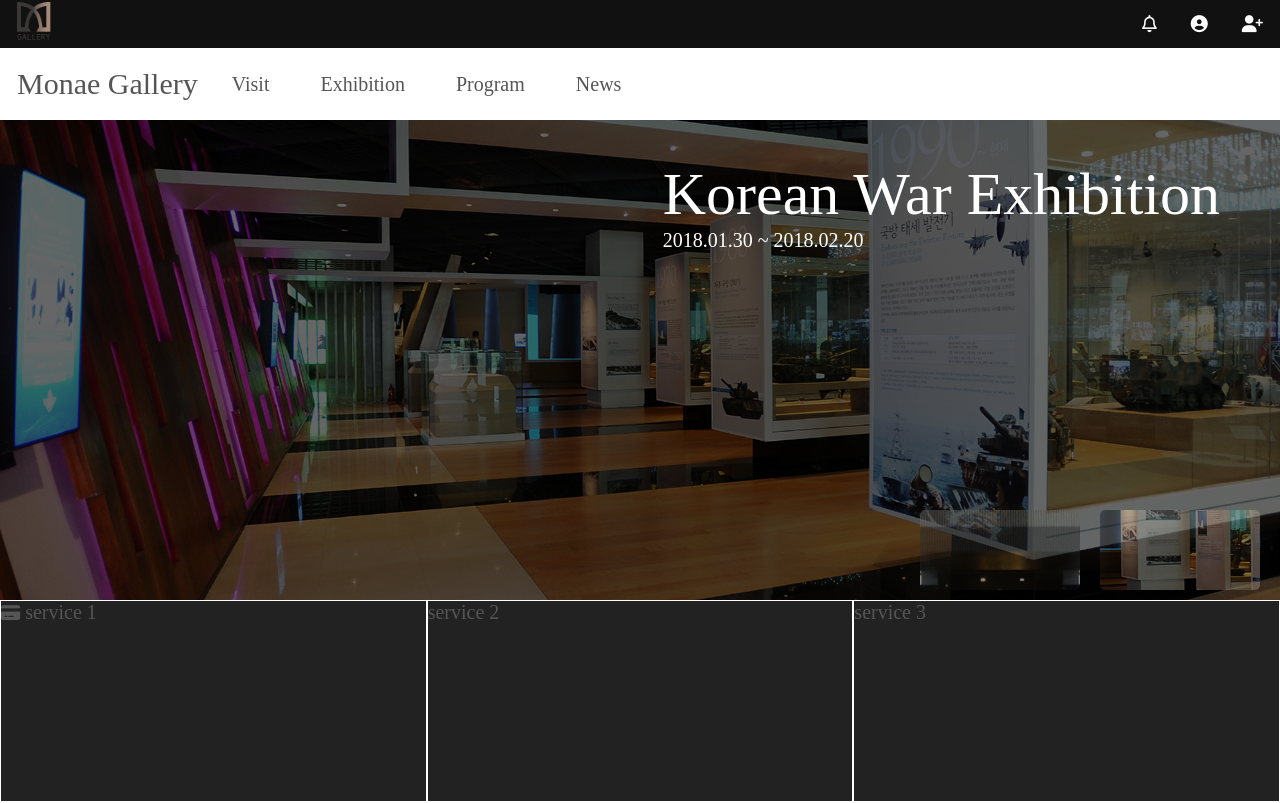
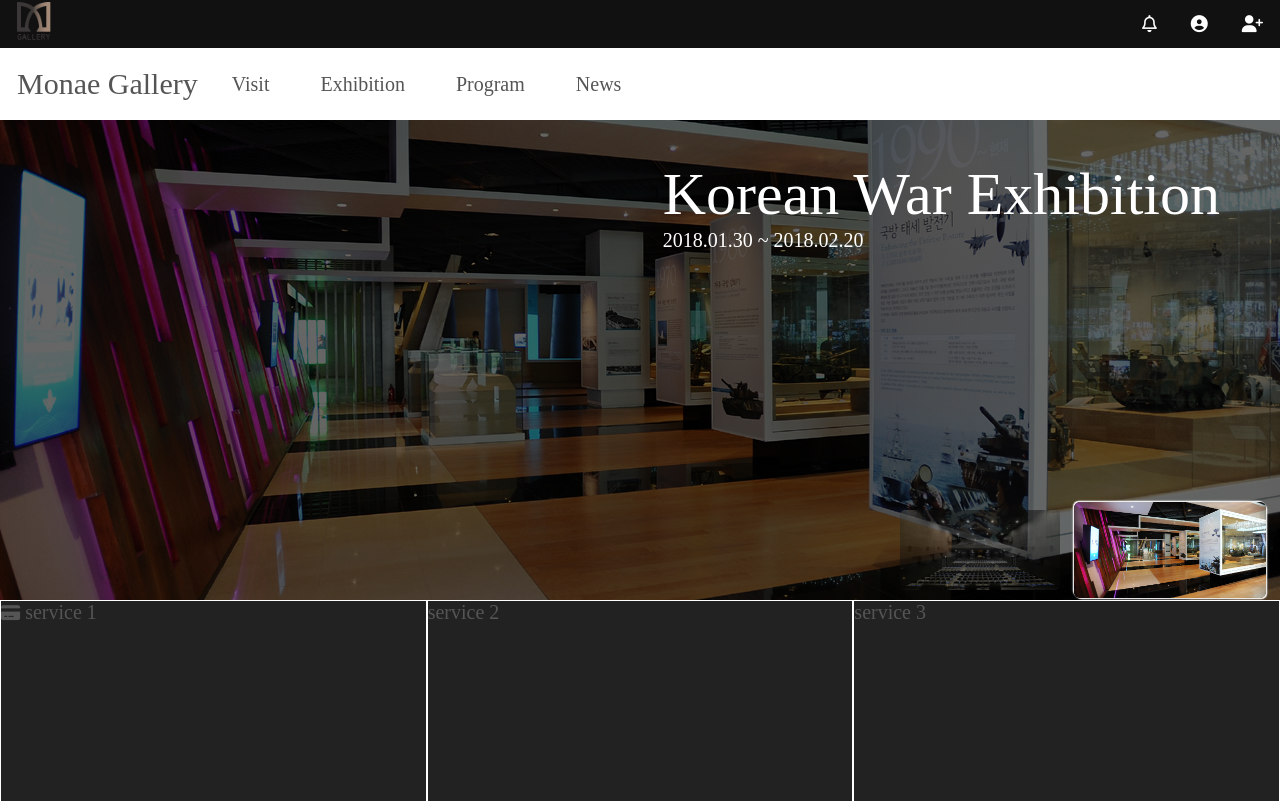
Before and after one commit to Monaegi/Monae-Gallery, a Vue app in the folder front_project/: page / in a window 1280 px wide. Shown: the top 803 px of the page. Built offline with nearby package versions, Linux system fonts and the light colour scheme; no server answers.

Commit message:
banner 썸네일 이미지 수정

```diff
--- a/front_project/src/components/main_page/banner.vue
+++ b/front_project/src/components/main_page/banner.vue
@@ -9,8 +9,8 @@
       </li>
     </ul>
     <ul class="banner-nav-list">
-      <li class="banner-nav effect" v-for="(list, index) in banner_list" :key="index" :style="list.style">
-        <button :class="(index * (-100)+100) == carusel_control.position ? 'current-nav' : ''" @click="setBanner(index)"></button>
+      <li class="banner-nav effect" :class="(index * (-100)) == carusel_control.position ? 'current-nav' : ''" v-for="(list, index) in banner_list" :key="index" :style="list.style">
+        <button @click="setBanner(index)"></button>
       </li>
     </ul>
   </section>
@@ -106,11 +106,12 @@ export default {
   opacity: 0.5;
   border-radius: 5px;
   float: left;
-  margin-right: 20px;
+  margin-right: 30px;
+  background-size: cover;
   background-position: center;
   background-repeat: no-repeat;
 }
-.banner-nav:hover{
+.banner-nav:hover, .current-nav{
   opacity: 1;
   box-shadow: 1px 1px 1px #fff, -1px -1px 1px #fff;
   transform: scale(1.2);
```
